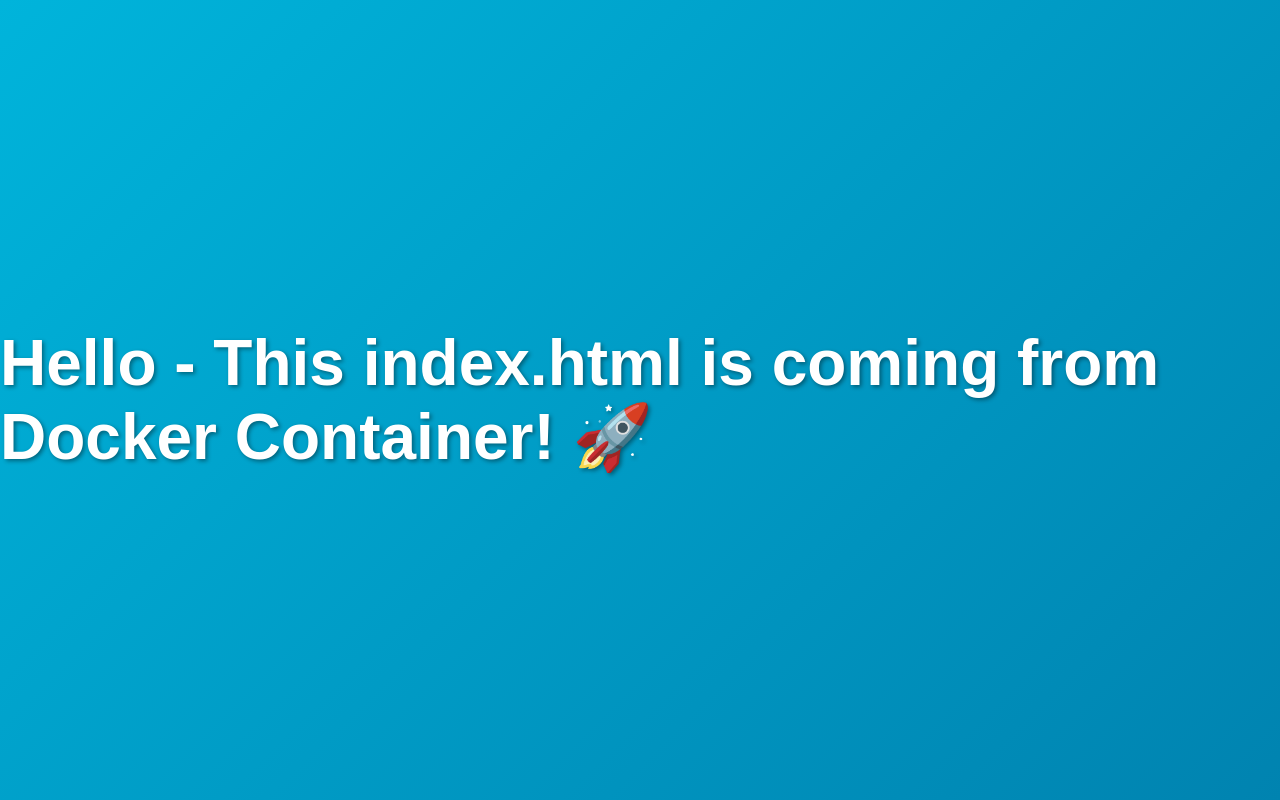
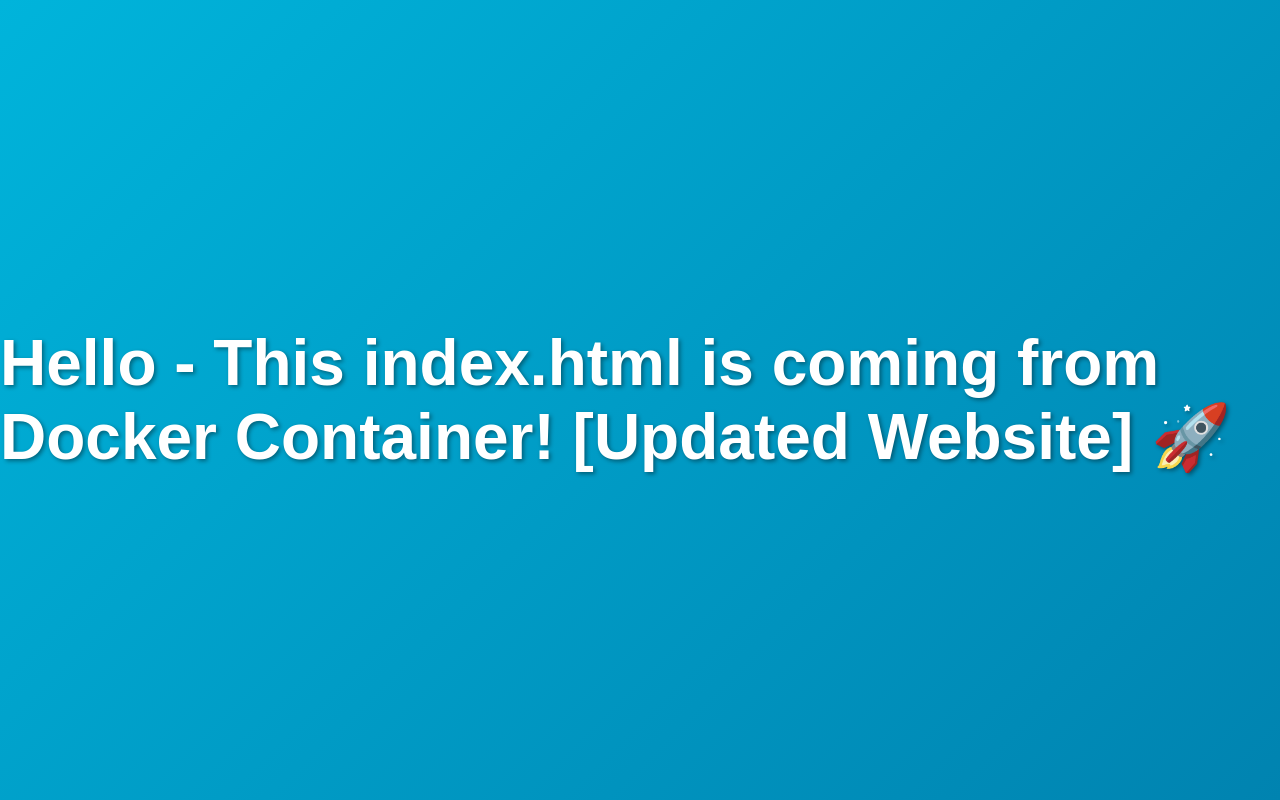
Before and after one commit to TechTitans-Academy/scripts, a plain HTML site: page index.html in a window 1280 px wide. Drawn offline with Linux system fonts and the light colour scheme.

Commit message:
Update index.html

```diff
--- a/index.html
+++ b/index.html
@@ -22,6 +22,6 @@
     </style>
 </head>
 <body>
-    <h1>Hello - This index.html is coming from Docker Container! 🚀</h1>
+    <h1>Hello - This index.html is coming from Docker Container! [Updated Website] 🚀</h1>
 </body>
 </html>
```
